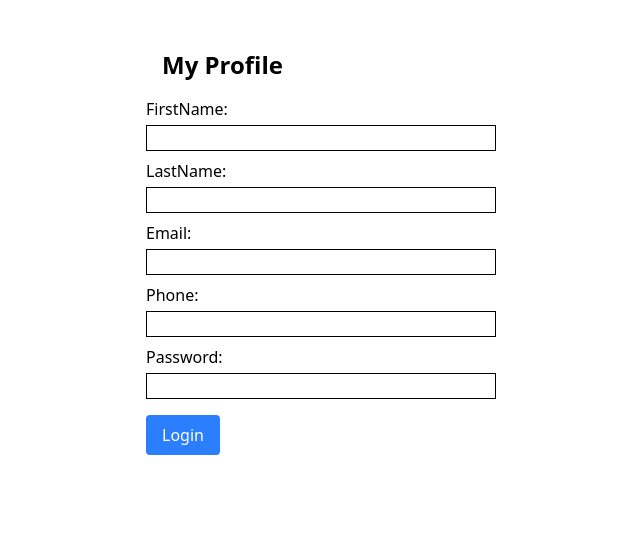
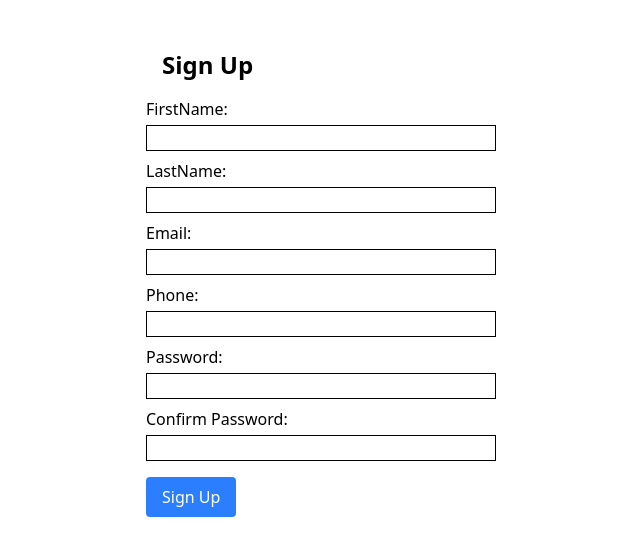
Before and after one commit to Raushan022/forms, a React (Vite) app: page / in a window 1280 px wide. Shown: the top 556 px of the page, without its empty margins (319-959 px from the left). Built offline with nearby package versions, Linux system fonts and the light colour scheme.

Commit message:
sign up form for all validations

```diff
--- a/src/App.jsx
+++ b/src/App.jsx
@@ -1,5 +1,6 @@
 import LoginForm from "./components/LoginForm";
 import PracLoginForm from "./components/practice/PracLoginForm";
+import SignUp from "./components/practice/SignUp";
 import Profile from "./components/Profile";
 import ValidateProfile from "./components/ValidateProfile";
 
@@ -9,7 +10,8 @@ function App() {
       {/* <LoginForm /> */}
       {/* <PracLoginForm /> */}
       {/* <Profile /> */}
-      <ValidateProfile />
+      {/* <ValidateProfile /> */}
+      <SignUp />
     </>
   );
 }
--- /dev/null
+++ b/src/components/practice/SignUp.jsx
@@ -0,0 +1,191 @@
+import React, { useState } from "react";
+
+const SignUp = () => {
+  const initialState = {
+    firstName: "",
+    lastName: "",
+    email: "",
+    phone: "",
+    password: "",
+    confirmPassword: "",
+  };
+
+  const [formData, setFormData] = useState(initialState);
+  const [error, setError] = useState({});
+
+  const handleFormChange = (e) => {
+    const { name, value } = e.target;
+
+    setFormData((prevData) => ({
+      ...prevData,
+      [name]: value,
+    }));
+
+    setError((prevError) => ({
+      ...prevError,
+      [name]: "",
+    }));
+  };
+
+  const validate = () => {
+    const newError = {};
+    if (!formData.firstName.trim()) {
+      newError.firstName = "First Name is required";
+    } else if (
+      formData.firstName.length < 2 ||
+      formData.firstName.length > 20
+    ) {
+      newError.firstName = "First name must be 2-20 characters long";
+    }
+
+    if (!formData.lastName.trim()) {
+      newError.lastName = "Last Name is required";
+    } else if (formData.lastName.length < 2 || formData.lastName.length > 20) {
+      newError.lastName = "Last name must be 2-20 characters long";
+    }
+
+    if (!formData.email.trim()) {
+      newError.email = "email is required";
+    } else if (!/^[^\s@]+@[^\s@]+\.[^\s@]+$/.test(formData.email)) {
+      newError.email = "invalid email format";
+    }
+
+    if (!formData.phone.trim()) {
+      newError.phone = "phone number is required";
+    } else if (!/^\d{10}$/.test(formData.phone)) {
+      newError.phone = "Phone must be exactly 10 digits";
+    }
+
+    if (!formData.password.trim()) {
+      newError.password = "Password must be filled";
+    } else if (formData.password.length < 6 || !/\d/.test(formData.password)) {
+      newError.password =
+        "Password must be at least 6 characters and include a number";
+    }
+
+    if (!formData.confirmPassword.trim()) {
+      newError.confirmPassword = "confirm password field is required";
+    } else if (formData.password !== formData.confirmPassword) {
+      newError.confirmPassword = "Password do not match";
+    }
+
+    return newError;
+  };
+
+  const handleFormSubmit = (e) => {
+    e.preventDefault();
+    const validationError = validate();
+
+    if (Object.keys(validationError).length > 0) {
+      setError(validationError);
+      return;
+    }
+
+    console.log("firstName: ", formData.firstName);
+    console.log("lastName: ", formData.lastName);
+    console.log("email: ", formData.email);
+    console.log("phone: ", formData.phone);
+    console.log("password: ", formData.password);
+
+    setFormData(initialState);
+    setError({});
+  };
+
+  return (
+    <form
+      onSubmit={handleFormSubmit}
+      className="max-w-sm mx-auto p-4 border border-white m-4 rounded-lg"
+    >
+      <h2 className="text-2xl font-bold m-4">Sign Up</h2>
+
+      <label className="block ">
+        FirstName:
+        <input
+          type="text"
+          className="border w-full px-2 mt-1"
+          name="firstName"
+          value={formData.firstName}
+          onChange={handleFormChange}
+        />
+      </label>
+      {error.firstName && (
+        <p className="text-red-500 text-sm">{error.firstName}</p>
+      )}
+
+      <label className="block mt-2">
+        LastName:
+        <input
+          type="text"
+          className="border w-full px-2 mt-1"
+          name="lastName"
+          value={formData.lastName}
+          onChange={handleFormChange}
+        />
+      </label>
+      {error.lastName && (
+        <p className="text-red-500 text-sm">{error.lastName}</p>
+      )}
+
+      <label className="block mt-2">
+        Email:
+        <input
+          type="email"
+          className="border w-full px-2 mt-1"
+          name="email"
+          value={formData.email}
+          onChange={handleFormChange}
+        />
+      </label>
+      {error.email && <p className="text-red-500 text-sm">{error.email}</p>}
+
+      <label className="block mt-2">
+        Phone:
+        <input
+          type="text"
+          className="border w-full px-2 mt-1"
+          name="phone"
+          value={formData.phone}
+          onChange={handleFormChange}
+        />
+      </label>
+      {error.phone && <p className="text-red-500 text-sm">{error.phone}</p>}
+
+      <label className="block mt-2">
+        Password:
+        <input
+          type="password"
+          className="border w-full px-2 mt-1"
+          name="password"
+          value={formData.password}
+          onChange={handleFormChange}
+        />
+      </label>
+      {error.password && (
+        <p className="text-red-500 text-sm">{error.password}</p>
+      )}
+
+      <label className="block mt-2">
+        Confirm Password:
+        <input
+          type="password"
+          className="border w-full px-2 mt-1"
+          name="confirmPassword"
+          value={formData.confirmPassword}
+          onChange={handleFormChange}
+        />
+      </label>
+      {error.confirmPassword && (
+        <p className="text-red-500 text-sm">{error.confirmPassword}</p>
+      )}
+
+      <button
+        type="submit"
+        className="bg-blue-500 text-white px-4 py-2 rounded mt-4"
+      >
+        Sign Up
+      </button>
+    </form>
+  );
+};
+
+export default SignUp;
```
